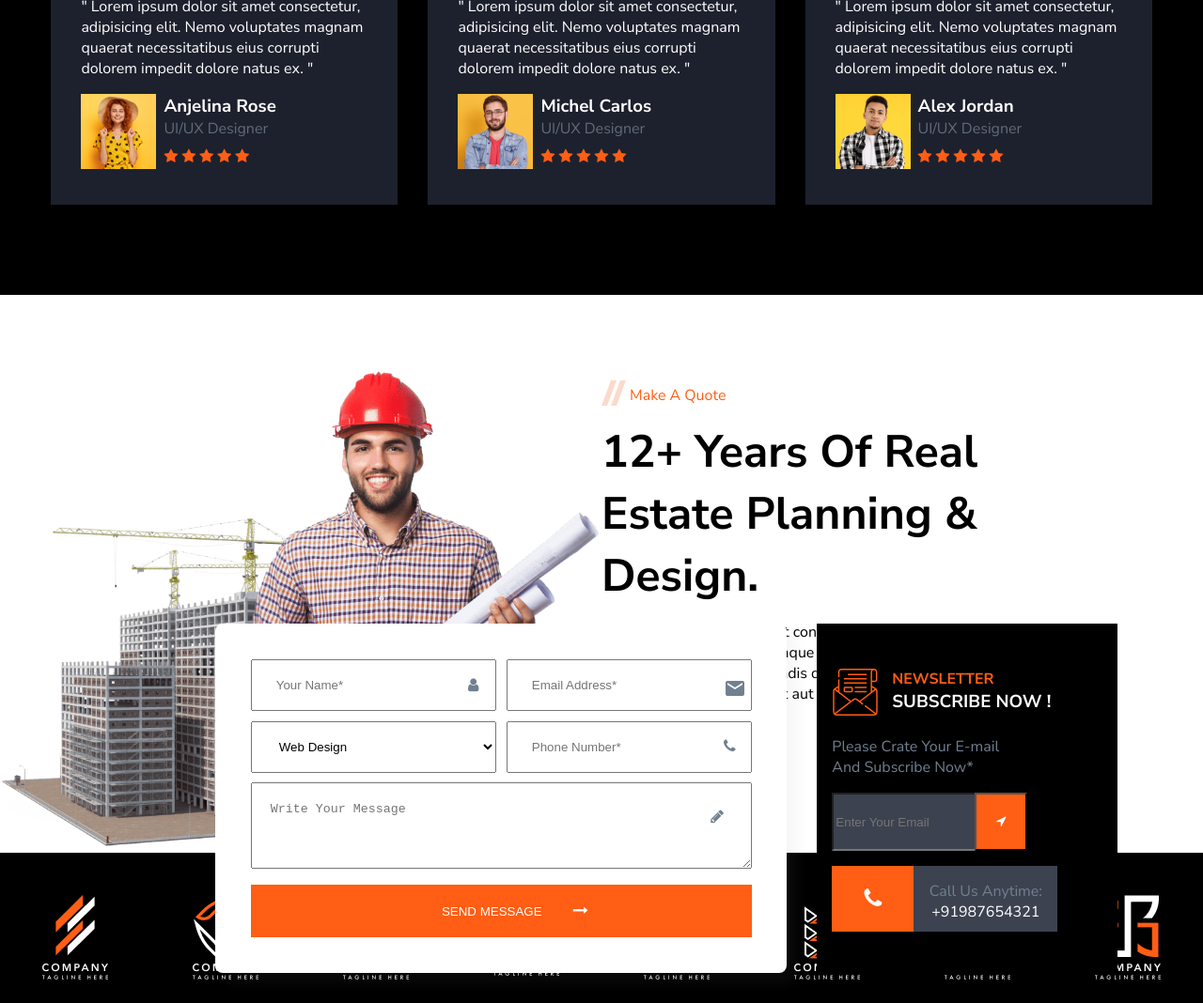
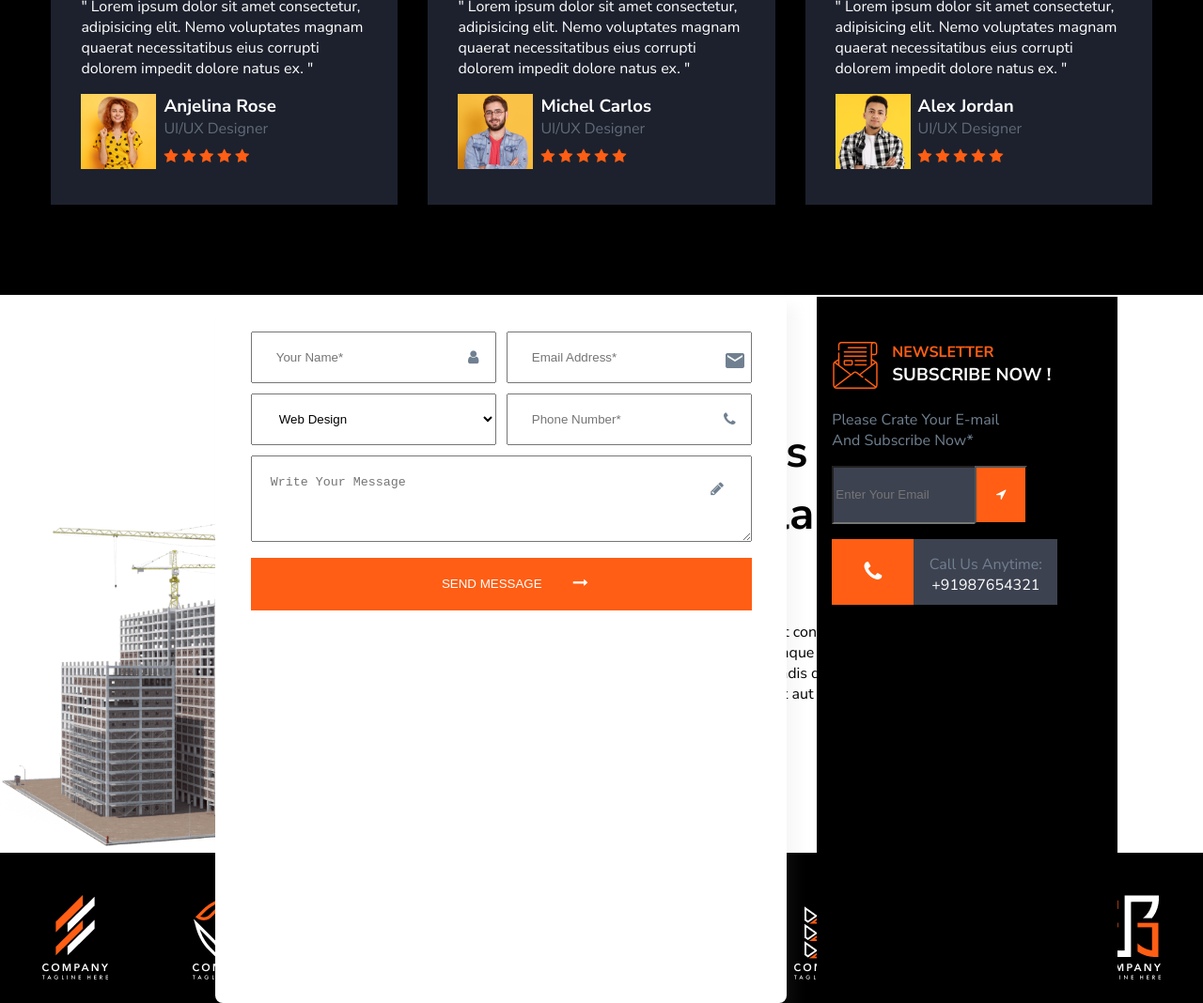
Before and after one commit to AnishNagarajan/website1, a plain HTML site: page index.html in a window 1280 px wide. Shown: the part 4212-5280 px from the top of the page at 94% size. Drawn offline with Linux system fonts and the light colour scheme.

Commit message:
website1

```diff
--- a/assets/css/form.css
+++ b/assets/css/form.css
@@ -91,7 +91,7 @@
   grid-template-columns: 1fr 3fr 2fr;
   position: absolute;
   width: 100%;
-  bottom: -18vh;
+  bottom: -22vh;
 }
 .main2-formsec {
   display: grid;
@@ -149,6 +149,7 @@
   background-color: black;
   width: 75%;
   margin: 1rem;
+  height: 94vh;
 }
 .form-sub1 {
   display: grid;
```
